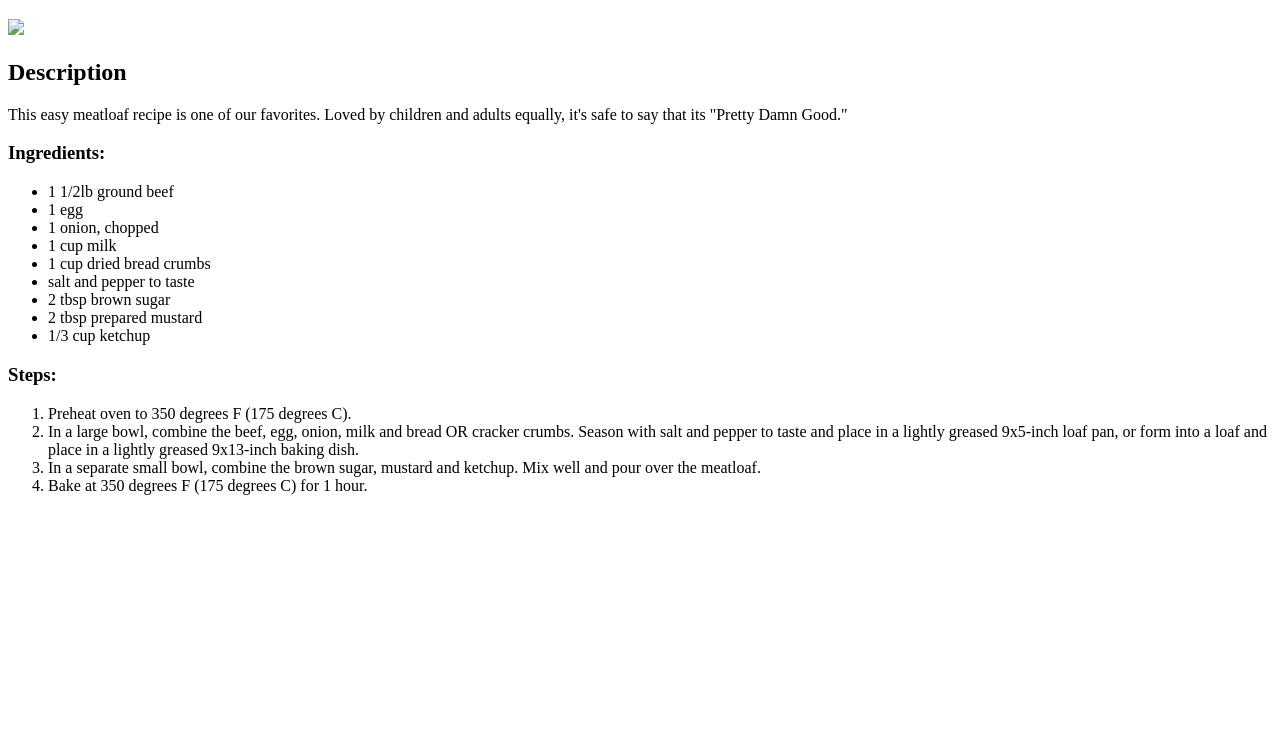
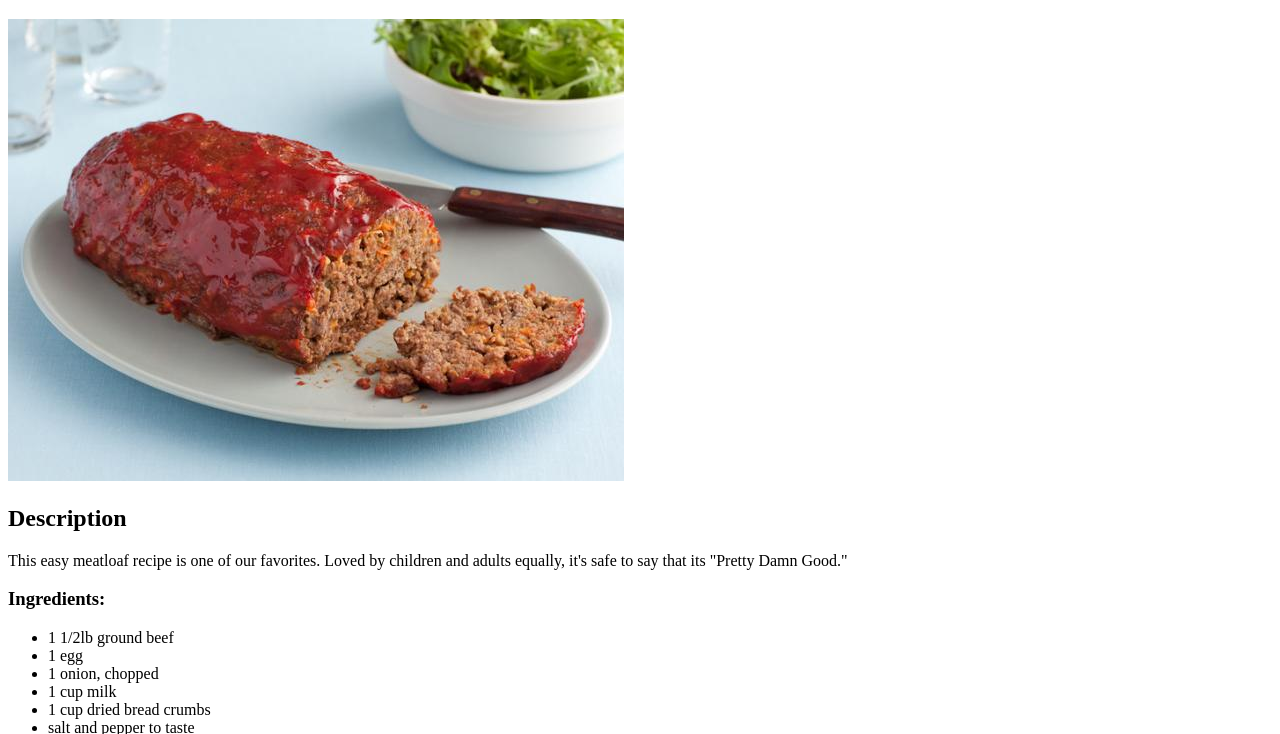
Before and after one commit to cwayneagnew/odin_recipes, a plain HTML site: page meatloaf.html in a window 1280 px wide. Shown: the part 61-795 px from the top of the page. Drawn offline with Linux system fonts and the light colour scheme.

Commit message:
Update meatloaf.html

```diff
--- a/meatloaf.html
+++ b/meatloaf.html
@@ -9,7 +9,7 @@
 </head>
 <body>
     <h1>Pretty Damn Good Meatloaf</h1>
-    <img src="images/meatloaf.jpeg"></a>
+    <img src="meatloaf.jpeg"></a>
     <h2>Description</h2>
     <p>This easy meatloaf recipe is one of our favorites. Loved by children and adults equally, it's safe to say that its "Pretty Damn Good."
 
```
